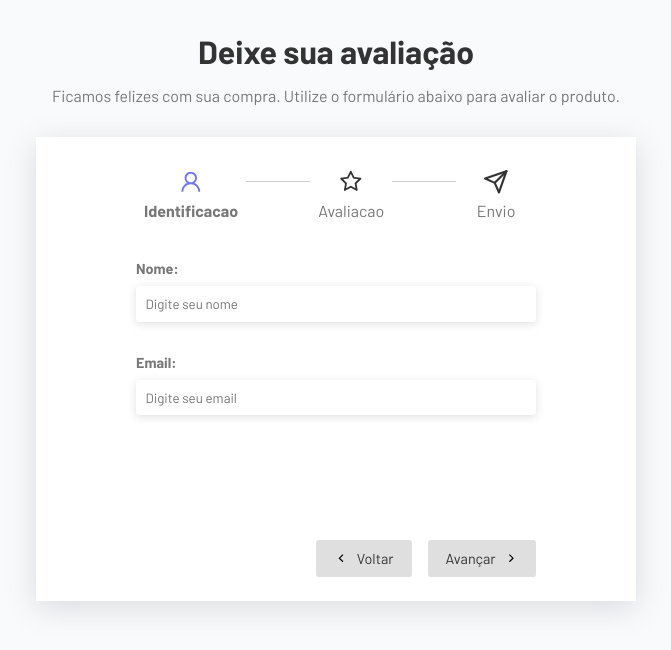
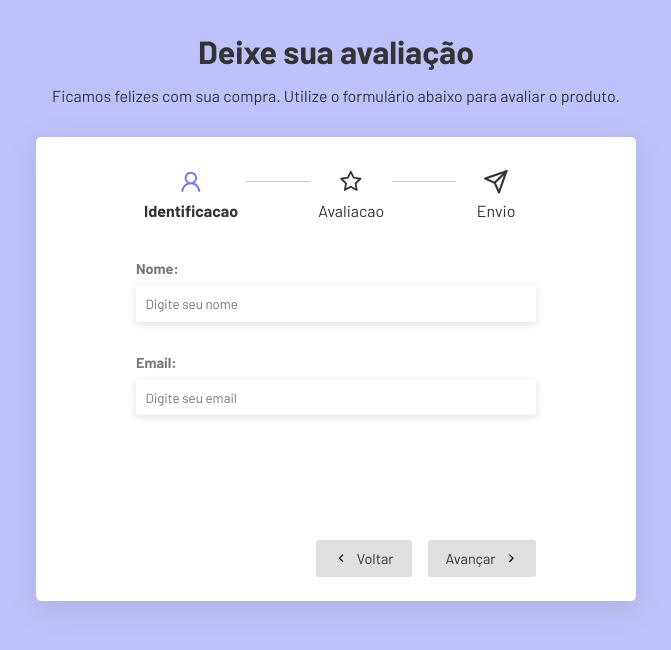
Before and after one commit to lltelles/multistep_form_react-ts, a React (Vite) app: page / in a window 1280 px wide. Shown: the top 650 px of the page, without its empty margins (304-975 px from the left). Built offline with nearby package versions, Linux system fonts and the light colour scheme.

Commit message:
add background color

```diff
--- a/src/App.css
+++ b/src/App.css
@@ -19,6 +19,7 @@
   background-color: #fff;
   padding: 1.5rem;
   box-shadow: rgba(100, 100, 111, 0.2) 0px 7px 29px 0px;
+  border-radius: 5px;
 }
 
 .inputs-container {
--- a/src/index.css
+++ b/src/index.css
@@ -7,9 +7,9 @@
 }
 
 p {
-  color: #777;
+  color: #333;
 }
 
 body {
-  background-color: #f9fafc;
+  background-color: #7077f472;
 }
```
